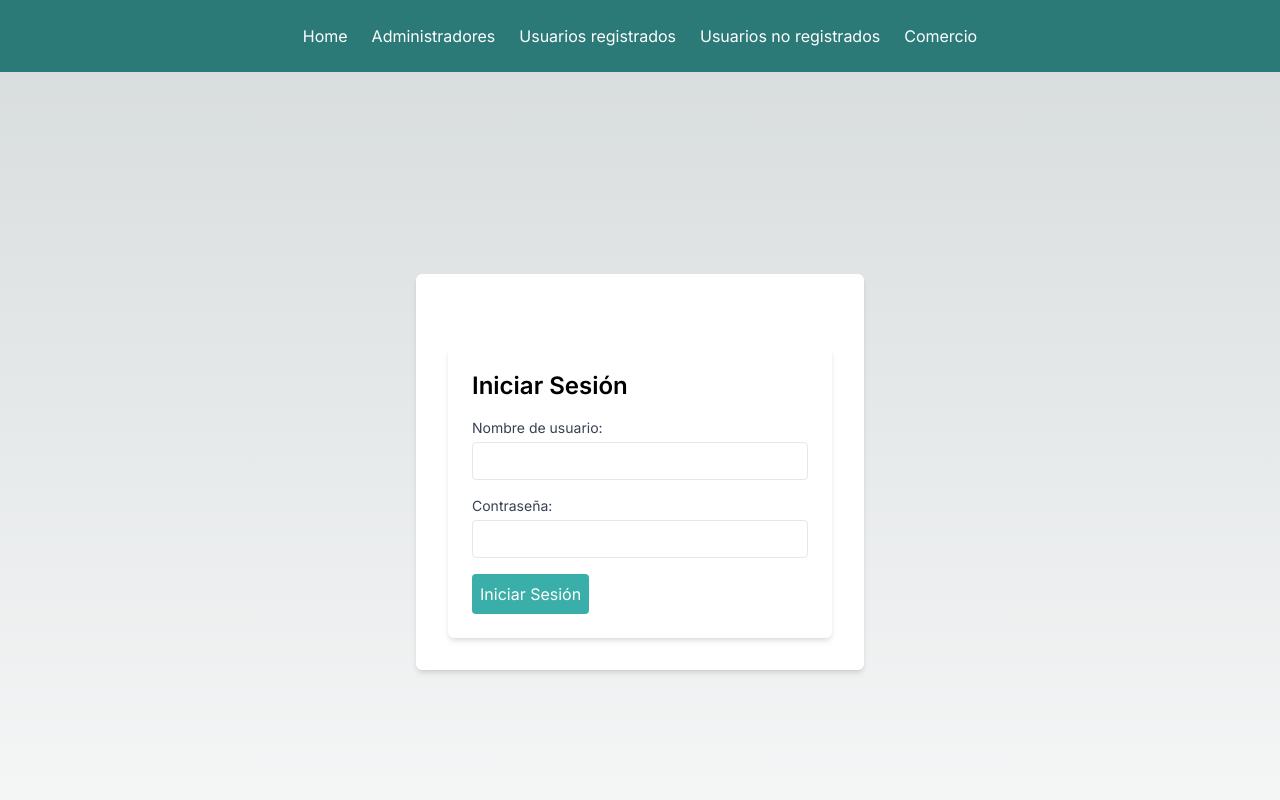
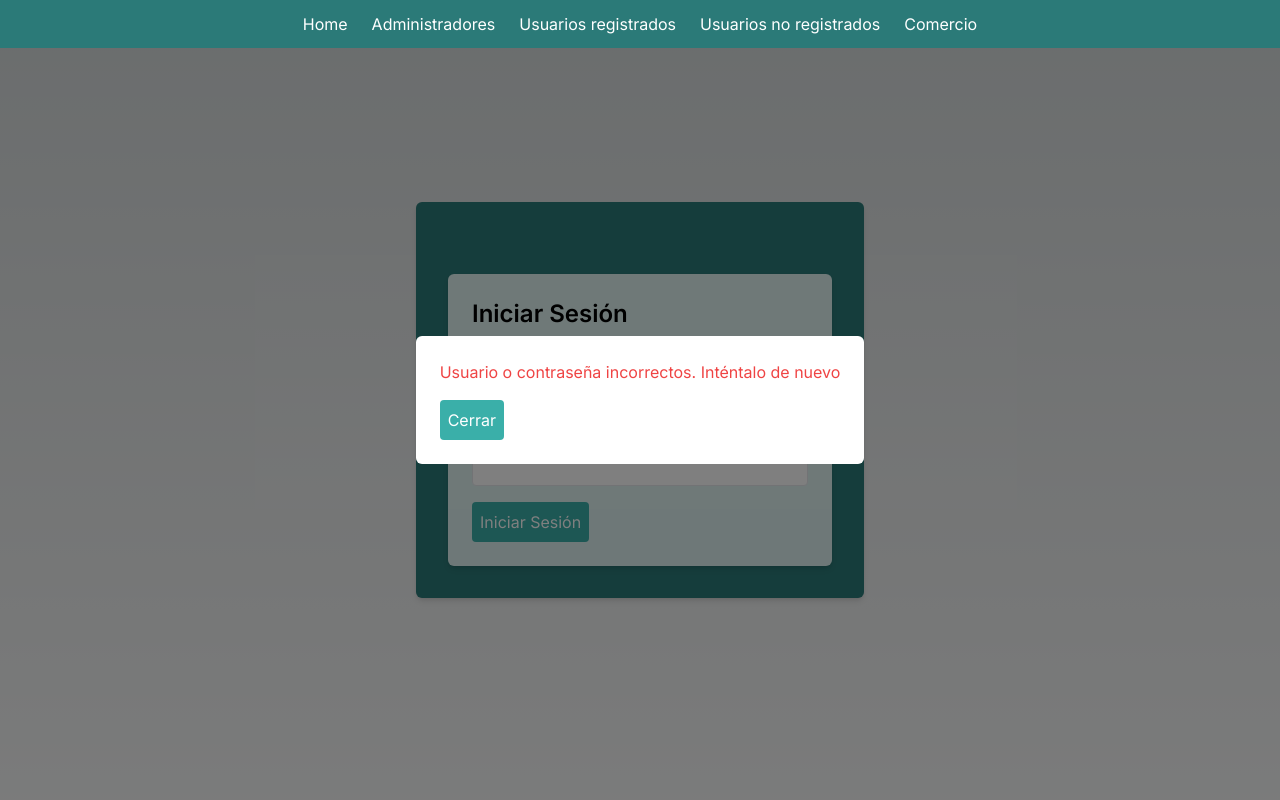
Before and after one commit to D3n3bX/DesarrolloWebCliente, a Next.js app in the folder Next/practica_final/: page /admin in a window 1280 px wide. Both pictures are taken after a click on the button "Iniciar Sesión". Shown: the top 800 px of the page. Built offline with nearby package versions, Linux system fonts and the light colour scheme; no server answers.

Commit message:
CityHub: Práctica final - Mejoras en Login
Creación del componente Modal

Mejoras en el login:
- formualrio más bonito
- cuando los credenciales son incorrectos sale una ventana emergente indicándolo

```diff
--- a/Next/practica_final/src/app/admin/adminLogged/page.jsx
+++ b/Next/practica_final/src/app/admin/adminLogged/page.jsx
@@ -4,7 +4,6 @@ function AdminLoggedrPage() {
         <div>
             <h1>Admin logged Page</h1>
         </div>
-
     )
 
 }
--- a/Next/practica_final/src/app/admin/page.jsx
+++ b/Next/practica_final/src/app/admin/page.jsx
@@ -9,7 +9,7 @@ function AdminPage() {
 
   return (
     <div className='min-h-screen flex items-center justify-center'>
-      <div className='bg-white p-8 shadow-md rounded-md'>
+      <div className='bg-secondary p-8 shadow-md rounded-md'>
         <Login
           onLogin={handleLogin}
           apiRoute='api/admin/'
--- a/Next/practica_final/src/app/page.js
+++ b/Next/practica_final/src/app/page.js
@@ -1,16 +1,15 @@
-import Image from 'next/image';
-
 export default function Home() {
   return (
     <div className="bg-quaternary min-h-screen flex flex-col justify-between">
 
-      <section id="banner" className="bg-secondary text-white text-center p-8">
+      <section id="banner" className="bg-secondary text-white text-center p-16"> {/* Aumenté el valor de py-12 a py-16 */}
           <h1 className="text-4xl font-bold mb-4 text-text">Bienvenido a CityHub</h1>
           <p className="text-lg">Encuentra y promociona comercios locales</p>
       </section>
 
       <section id="comercios-destacados" className="text-center py-8">
         <h2 className="text-2xl font-bold mb-4"> Comercios destacadas de la semana</h2>
+        {/* Agrega aquí el contenido de comercios destacados */}
       </section>
 
       <section id="registro-login" className="text-center py-8">
--- a/Next/practica_final/src/components/login.jsx
+++ b/Next/practica_final/src/components/login.jsx
@@ -1,5 +1,6 @@
 import React, { useState } from 'react';
 import { useRouter } from 'next/navigation';
+import Modal from './modal';
 
 /*
   FUNCION
@@ -22,6 +23,9 @@ function Login({ apiRoute, routeDir }) {
   });
 
   const [isLoading, setLoading] = useState(false); // Creo un estado isLoading para indicar si se esta iniciando sesión o se ha finalizado dicho proceso
+
+  const [isErrorModalVisible, setErrorModalVisible] = useState(false); // Creo un estado isErrorModalVisible para indicar si el modal debe aparece o no
+  const [errorMessage, setErrorMessage] = useState('');  // Creo un estado errirNessage para poner un mensaje de error
 
   /*
     FUNCION
@@ -74,6 +78,7 @@ function Login({ apiRoute, routeDir }) {
       }
       else { // Los credenciales son inválidos
         console.error('Credenciales invalidas');
+        setErrorModalVisible(true); // Muestro la ventana emergente para indicar que el usuario o la contraseña son incorrectos
       }
     } catch (error) {
       console.error('Error en la solicitud:', error); // Manejo errores de red u otros errores durante la solicitud
@@ -81,10 +86,10 @@ function Login({ apiRoute, routeDir }) {
   }
 
   return (
-    <div className='max-w-sm mx-auto mt-10 p-6 bg-white shadow-md rounded-md'>
+    <div className='max-w-sm mx-auto mt-10 p-6 bg-quaternary shadow-md rounded-md'>
       <h2 className='text-2xl font-semibold mb-4'>Iniciar Sesión</h2>
       <div className='mb-4'>
-        <label className='block text-gray-700 text-sm mb-2' htmlFor='username'>
+        <label className='block text-primary-700 text-sm mb-2' htmlFor='username'>
           Nombre de usuario:
           <input
             type='text'
@@ -92,12 +97,12 @@ function Login({ apiRoute, routeDir }) {
             name='username'
             value={credentials.username}
             onChange={handleInputChange}
-            className='mt-1 p-2 border rounded w-full'
+            className='mt-1 p-2 border rounded w-full bg-text'
           />
         </label>
       </div>
       <div className='mb-4'>
-        <label className='block text-gray-700 text-sm mb-2' htmlFor='password'>
+        <label className='block text-primary-700 text-sm mb-2' htmlFor='password'>
           Contraseña:
           <input
             type='password'
@@ -105,7 +110,7 @@ function Login({ apiRoute, routeDir }) {
             name='password'
             value={credentials.password}
             onChange={handleInputChange}
-            className='mt-1 p-2 border rounded w-full'
+            className='mt-1 p-2 border rounded w-full bg-text'
           />
         </label>
       </div>
@@ -113,10 +118,13 @@ function Login({ apiRoute, routeDir }) {
         type='submit'
         onClick={handleLogin}
         disabled={isLoading}
-        className='bg-tertiary text-white p-2 rounded'
+        className='bg-tertiary text-white p-2 rounded  hover:bg-secondary transition duration-300'
       >
         {isLoading ? 'Iniciando sesión...' : 'Iniciar Sesión'}
       </button>
+      {isErrorModalVisible && (
+        <Modal message={"Usuario o contraseña incorrectos. Inténtalo de nuevo"} onClose={() => setErrorModalVisible(false)} />
+      )}
     </div>
   );
 }
--- /dev/null
+++ b/Next/practica_final/src/components/modal.jsx
@@ -0,0 +1,14 @@
+import React from 'react';
+
+const Modal = ({ message, onClose }) => (
+  <div className="fixed inset-0 flex items-center justify-center bg-black bg-opacity-50">
+    <div className="bg-white p-6 rounded-md">
+      <p className="text-red-500">{message}</p>
+      <button onClick={onClose} className="mt-4 bg-tertiary text-white p-2 rounded">
+        Cerrar
+      </button>
+    </div>
+  </div>
+);
+
+export default Modal;
--- a/Next/practica_final/src/components/navbar.jsx
+++ b/Next/practica_final/src/components/navbar.jsx
@@ -1,4 +1,4 @@
-"use client";
+"use client"
 import { useState } from 'react';
 import Link from 'next/link';
 
@@ -10,7 +10,7 @@ function NavBar() {
   };
 
   return (
-    <nav className='bg-secondary p-6'>
+    <nav className='bg-secondary p-3 fixed w-full z-50 transition-all duration-300'>
       {/* Menú visible en pantallas grandes */}
       <ul className='flex-wrap justify-center gap-6 hidden lg:flex'>
         <NavItem href='/'>Home</NavItem>
@@ -31,7 +31,6 @@ function NavBar() {
   );
 }
 
-// Componente para un ítem de la barra de navegación
 const NavItem = ({ href, children }) => (
   <li className='mb-2 md:mb-0'>
     <Link className='text-text hover:text-primary transition duration-300' href={href} passHref>
@@ -40,7 +39,6 @@ const NavItem = ({ href, children }) => (
   </li>
 );
 
-// Componente para el sidebar en pantallas pequeñas
 const MobileSidebar = ({ closeSidebar }) => (
   <div className='fixed inset-0 bg-secondary bg-opacity-75 z-50'>
     <div className='flex justify-end p-6'>
```
Lines whose indentation alone changed are shown as unchanged.
